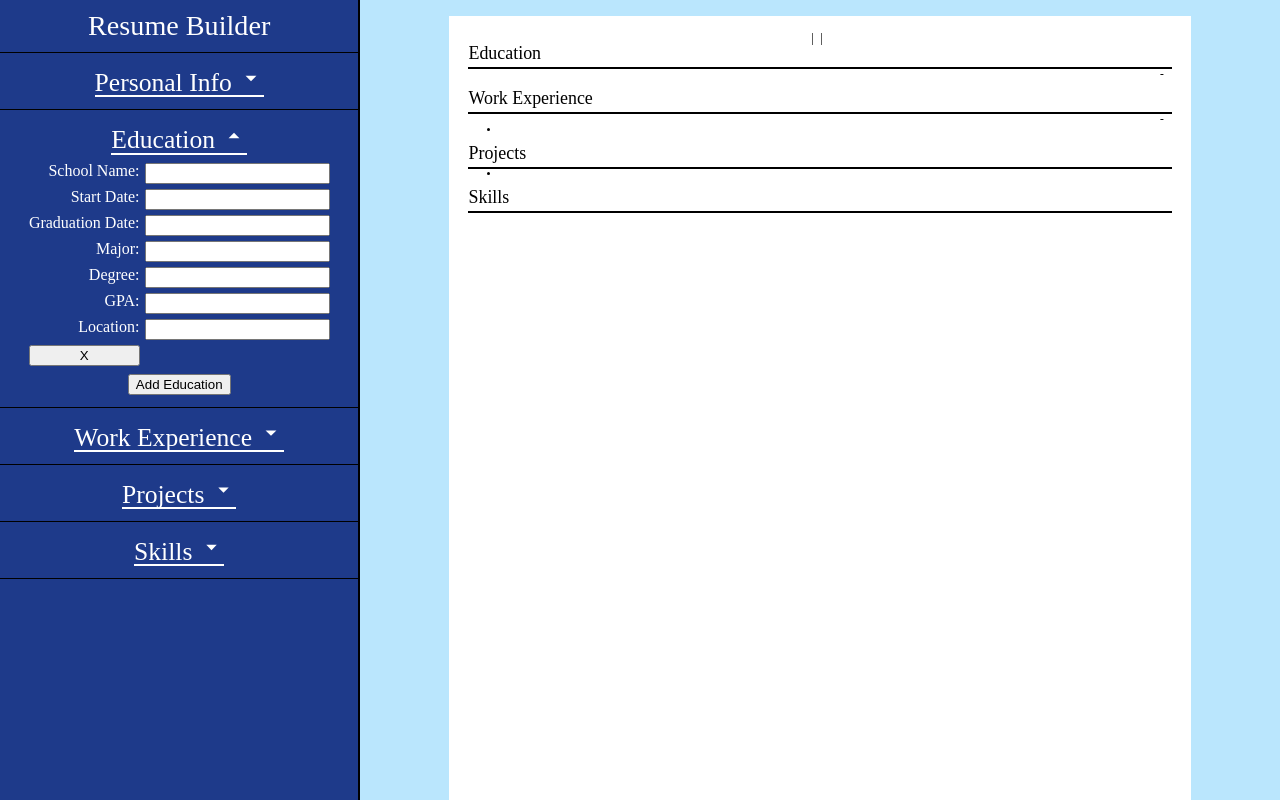
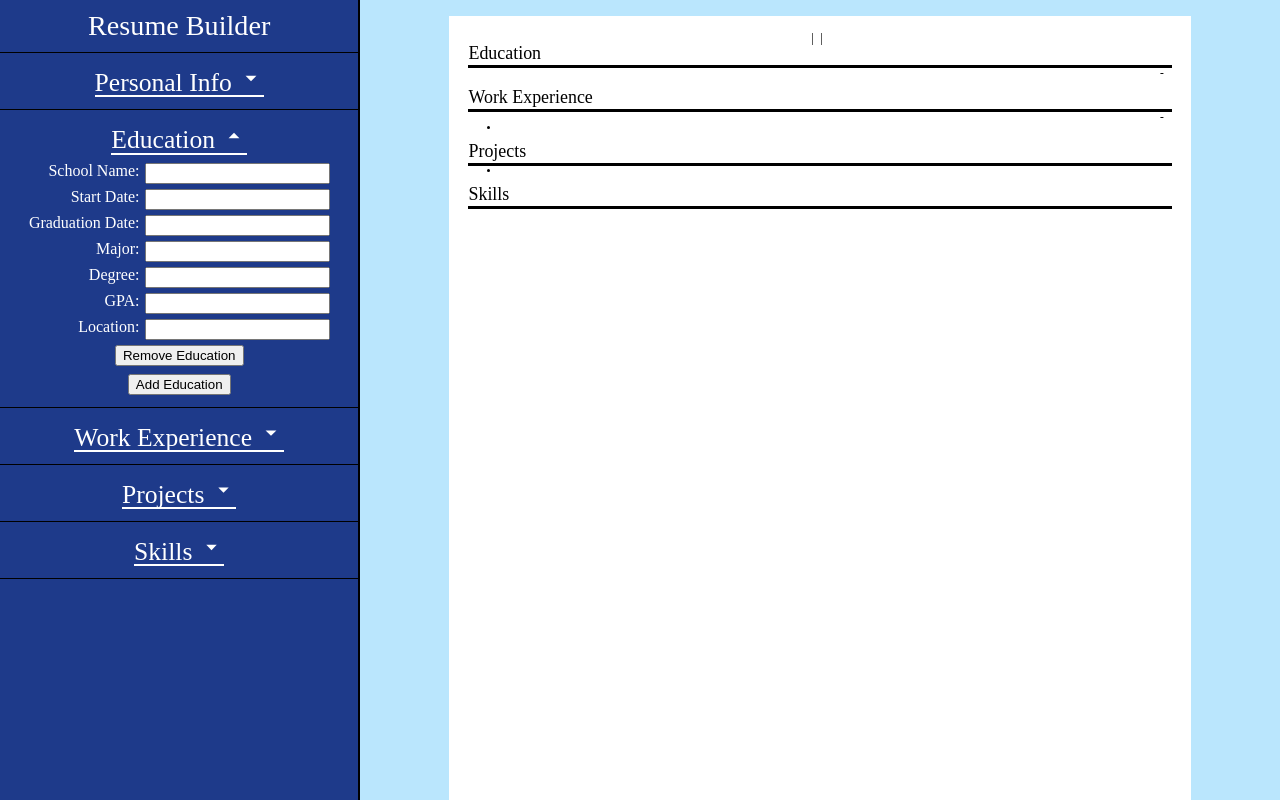
Before and after one commit to NMGVox/resume-builder, a React (Vite) app in the folder resume-builder/: page / in a window 1280 px wide. Both pictures are taken after a click on the picture 234 px from the left and 135 px from the top of the page. Shown: the top 800 px of the page. Built offline with nearby package versions, Linux system fonts and the light colour scheme.

Commit message:
Clean up input display with wrappers

```diff
--- a/resume-builder/src/App.css
+++ b/resume-builder/src/App.css
@@ -103,8 +103,8 @@ body {
 .resumeSectionHeader {
   width:100%;
   text-align: left;
-  border-bottom: 2px solid black;
-  padding-bottom: 4px;
+  border-bottom: 3px solid black;
+  padding-bottom: 2px;
   font-size: 1.4vw;
 }
 
@@ -124,6 +124,7 @@ body {
   text-decoration: none;
   color:black;
   padding: 0;
+  font-style: normal;
 }
 
 .projTitle {
@@ -196,5 +197,40 @@ body {
 }
 
 .skillLine {
-  display:flex
+  display:flex;
 }
+
+.skillLine h2 {
+  font-weight: bold;
+  font-size: 1.1vw;
+}
+
+.skillLine h2::after {
+  content: ':\00a0';
+}
+
+.skill {
+  font-size: 1.1vw;
+}
+.skillLine {
+  padding: .3vh 0;
+  width: 100%;
+}
+
+.generalButtoncontainer {
+  display:flex;
+  justify-content: center;
+  align-items: center;
+  width: 100%;
+  grid-column: 1 / span 2;
+}
+
+.achieveInputWrap {
+  display:flex;
+  grid-column: 1 / span 2;
+  justify-content: center;
+}
+
+.achieveInputWrap input {
+  flex-basis: 175%;
+}
--- a/resume-builder/src/components/educationInfo.jsx
+++ b/resume-builder/src/components/educationInfo.jsx
@@ -9,7 +9,7 @@ export default function EducationInput( { id, removeEducation, updateEduInput, v
             <label htmlFor={`degree${id}`}>Degree: </label><input onChange={(e) => updateEduInput(e, id, 'degree')} value={vals.degree} type="text" id={`degree${id}`} />
             <label htmlFor={`gpa${id}`}>GPA: </label><input onChange={(e) => updateEduInput(e, id, 'gpa')} value={vals.gpa} type="number" id={`gpa${id}`} />
             <label htmlFor={`location${id}`}>Location: </label><input onChange={(e) => updateEduInput(e, id, 'location')} value={vals.location} type="address" id={`location${id}`} />
-            <button onClick={(e) => {removeEducation(e, id)}}>X</button>
+            <div className="generalButtoncontainer"><button onClick={(e) => {removeEducation(e, id)}}>Remove Education</button></div>
         </div>
     )
 }
--- a/resume-builder/src/components/projects.jsx
+++ b/resume-builder/src/components/projects.jsx
@@ -4,17 +4,19 @@ function ProjectInput({ id, updateInput, removeProject, achievementList, removeA
             <label htmlFor={`projectName${id}`}>Project Name: </label><input onChange={(e) => updateInput(e, id, 'projectName')} value={vals.projectName} type="text" />
             <label htmlFor={`techStack${id}`}>Tech Stack: </label><input onChange={(e) => updateInput(e, id, 'techStack')} value={vals.techStack} type="text" />
             <label htmlFor={`link${id}`}>Live link: </label><input onChange={(e) => updateInput(e, id, 'link')} value={vals.link} type="text" />
-            <label>Achievements: </label>
+            <div className="achieveInputWrap"><label>Achievements: </label></div>
             {achievementList.map(achievement => {
                 return (
                     <>
-                        <input key={achievement.id} onChange={(e) => updateAchievement(e, id, achievement.id)} value={achievement.text} type="text"/>
-                        <button onClick={(e) => removeAchievement(e, id, achievement.id)}>X</button>
+                        <div className="achieveInputWrap">
+                            <input key={achievement.id} onChange={(e) => updateAchievement(e, id, achievement.id)} value={achievement.text} type="text"/>
+                            <button className="removeAchieve" onClick={(e) => removeAchievement(e, id, achievement.id)}>X</button>
+                        </div>
                     </>
                 )
             })}
-            <button onClick={(e) => addAchievement(e, id)}>Add Achievement</button>
-            <button onClick={(e) => removeProject(e, id)}>Remove Project</button>
+            <div className="generalButtoncontainer"><button onClick={(e) => addAchievement(e, id)}>Add Achievement</button>  </div>
+            <div className="generalButtoncontainer"><button onClick={(e) => removeProject(e, id)}>Remove Project</button></div>
         </div>
     )
 }
--- a/resume-builder/src/components/skills.jsx
+++ b/resume-builder/src/components/skills.jsx
@@ -2,27 +2,29 @@ function SkillInput( { id, updateSkillType, removeSkillType, updateSkill, remove
     return (
         <div className="inputWrapper">
             <label htmlFor="">Skill Type</label><input onChange={(e) => updateSkillType(e, id)} value={vals.skillType} type="text"></input>
-            <label htmlFor="">Skills</label>
+            <div className="generalButtoncontainer"><label htmlFor="">Skills</label> </div>
             {
                 skillList.map(skill => {
                     return(
                         <>
-                            <input key={skill.id} value={skill.text} type="text" onChange={(e) => updateSkill(e, id, skill.id)} />
-                            <button onClick={(e) => removeSkill(e, id, skill.id)}>X</button>
+                            <div className="achieveInputWrap">
+                                <input key={skill.id} value={skill.text} type="text" onChange={(e) => updateSkill(e, id, skill.id)} />
+                                <button onClick={(e) => removeSkill(e, id, skill.id)}>X</button>
+                            </div>
                         </>
                     );
                 })
             }
-            <button onClick={(e) => addSkill(e, id)}>Add Skill to type</button>
+            <div className="generalButtoncontainer"><button onClick={(e) => addSkill(e, id)}>Add Skill to type</button></div>
         </div>
     )
 }
 
 function SkillDisplay({ skillType, skills }) {
     return(
-        <div className="skillWrapper">
+        <div className="sectionChildWrapper">
             <div className="skillLine">
-                <h2>{skillType && `${skillType}:  `}</h2>
+                {skillType && <h2>{skillType}</h2>}
                 {
                     skills.map((skill) => {
                         return <p className="skill" key={skill.id}>{skill.id !== 0 && ', '}{skill.text && `${skill.text}`}</p>
--- a/resume-builder/src/components/workInput.jsx
+++ b/resume-builder/src/components/workInput.jsx
@@ -4,18 +4,22 @@ function WorkInput( { id, showContent, updateInput, updateAchievements, addAchie
             <label htmlFor={`role${id}`}>Role</label><input onChange={(e)=> updateInput(e, id, 'role')} value={vals.role} type="text" id={`role${id}`} />
             <label htmlFor={`company${id}`}>Company</label><input onChange={(e)=> updateInput(e, id, 'companyName')} value={vals.companyName} type="text" id={`company${id}`} />
             <label htmlFor={`location${id}`}>Location</label><input type="text" onChange={(e)=> updateInput(e, id, 'location')} id={`location${id}`} value={vals.location}></input>
-            <label htmlFor={`achievments${id}`}>Achievements <button onClick={(e) => addAchievement(e, id)}>+</button></label>
+            <div className="achieveInputWrap"><label htmlFor={`achievments${id}`}>Achievements </label></div>
             {achievementList.map(achievement => {
                 return (
                     <>
-                        <input key={achievement.id} value={achievement.text} onChange={(e) => updateAchievements(e, id, achievement.id)} type="text" id={`achievments${id}`} />
-                        <button onClick={(e) => removeAchievement(e, id, achievement.id)}>Remove</button>
+                        <div className="achieveInputWrap">
+                            <input key={achievement.id} value={achievement.text} onChange={(e) => updateAchievements(e, id, achievement.id)} type="text" id={`achievments${id}`} />
+                            <button onClick={(e) => removeAchievement(e, id, achievement.id)}>x</button>
+                        </div>
                     </>
                 )
             })}
+            <button className="generalButtoncontainer" onClick={(e) => addAchievement(e, id)}>Add Achievement</button>
             <label htmlFor={`startDate${id}`}>Start Date</label><input onChange={(e)=> updateInput(e, id, 'startDate')} value={vals.startDate} type="text" id={`startDate${id}`} />
             <label htmlFor={`endDate${id}`}>End Date</label><input onChange={(e)=> updateInput(e, id, 'endDate')} value={vals.endDate} type="text" id={`endDate${id}`} />
-            <button onClick={(e) => removeWork(e, id)}>Remove This Experience</button>
+            <div className="generalButtoncontainer"><button onClick={(e) => removeWork(e, id)}>Remove This Experience</button></div>
+
         </div>
     )
 }
```
